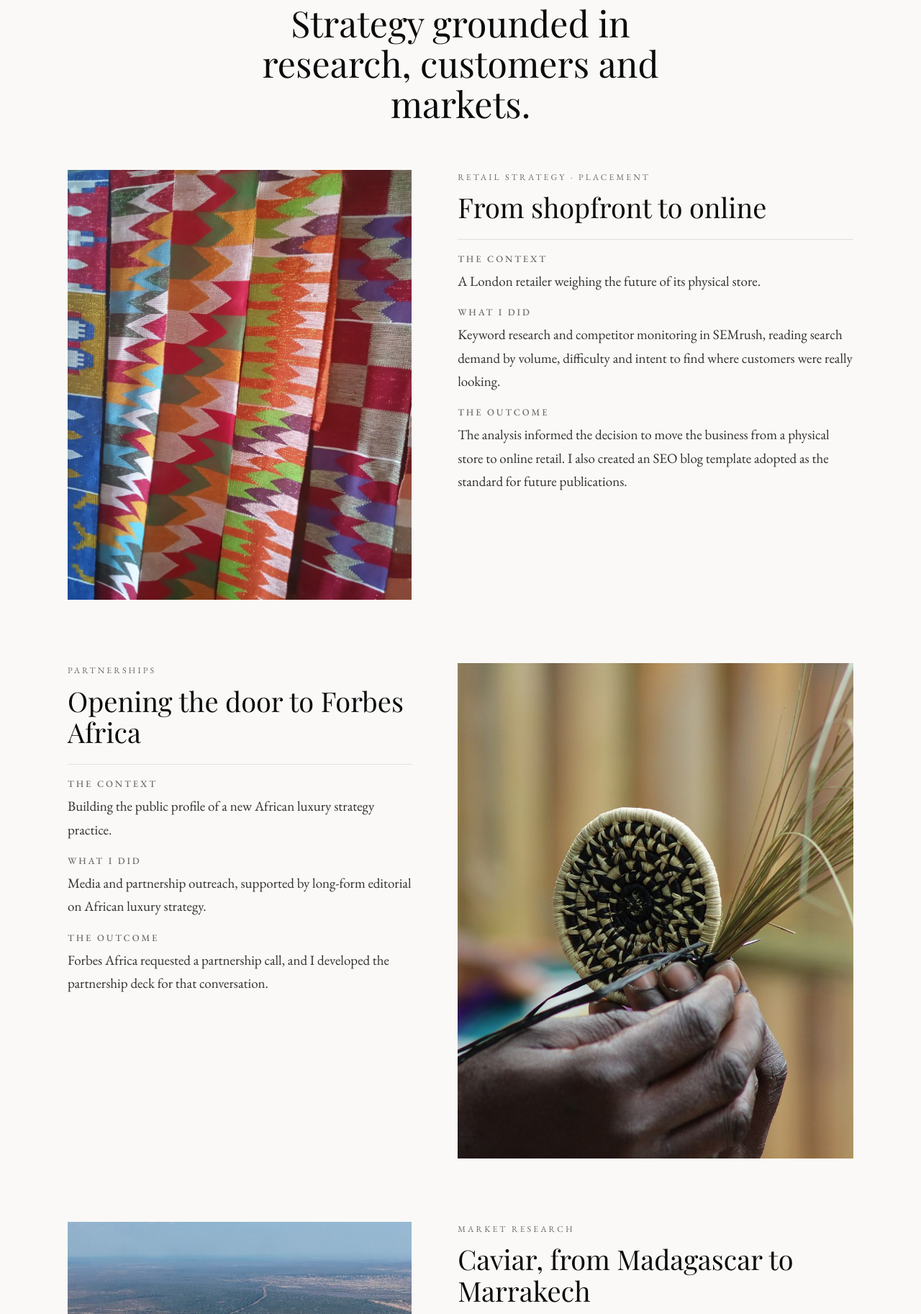
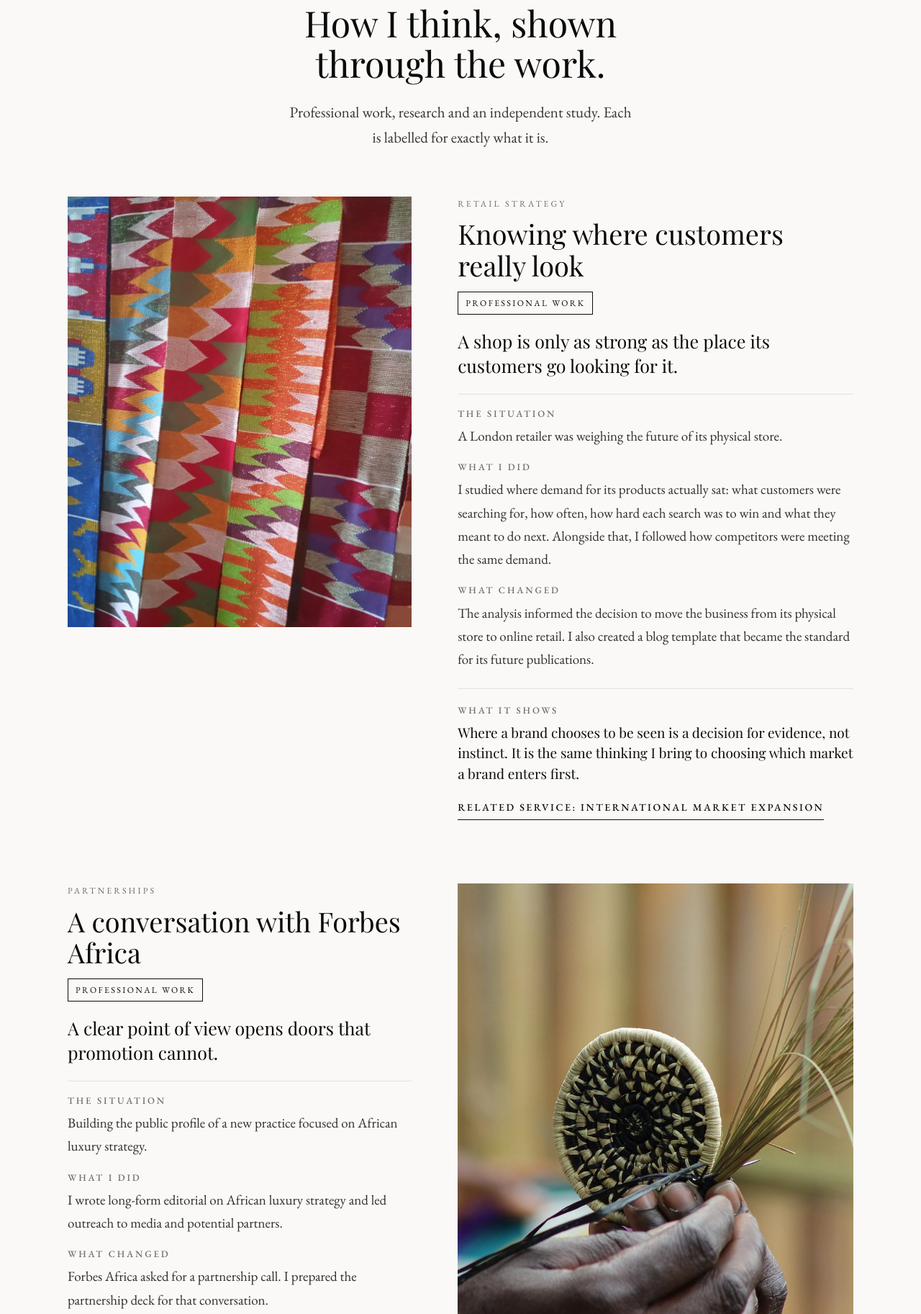
Before and after one commit to studio-vuma/zinlea, a website: page zinzilevuma/site/about.html in a window 1280 px wide. Shown: the part 1598-3423 px from the top of the page at 72% size. Drawn offline with nearby package versions, Linux system fonts and the light colour scheme.

Commit message:
Rework case studies: lead with the point of view, honest labels, what each shows, link to related service
Facts are unchanged; no results added.

Co-Authored-By: Claude Opus 5.5 <noreply@anthropic.com>
Claude-Session: https://claude.ai/code/session_015gCnZ4Qcr2szkeUrX614La

```diff
--- a/zinzilevuma/site/about.html
+++ b/zinzilevuma/site/about.html
@@ -57,61 +57,76 @@
   </div>
 </section>
 
-<section class="paper">
+<section class="paper" id="work">
   <div class="wrap">
     <div class="center">
       <div class="eyebrow reveal">Work &amp; Studies</div>
-      <h2 class="title reveal">Strategy grounded in research, customers and markets.</h2>
+      <h2 class="title reveal">How I think, shown through the work.</h2>
+      <p class="lede reveal" style="margin-top:22px">Professional work, research and an independent study. Each is labelled for exactly what it is.</p>
     </div>
     <div class="work">
-      <article class="case reveal">
+      <article class="case reveal" id="retail">
         <div class="c-img"><img src="img/kente-pattern.jpg" alt="" loading="lazy"></div>
         <div>
-          <div class="k">Retail Strategy · Placement</div>
-          <h3>From shopfront to online</h3>
+          <div class="k">Retail strategy</div>
+          <h3>Knowing where customers really look</h3>
+          <span class="flag">Professional work</span>
+          <p class="insight">A shop is only as strong as the place its customers go looking for it.</p>
           <dl>
-            <dt>The context</dt><dd>A London retailer weighing the future of its physical store.</dd>
-            <dt>What I did</dt><dd>Keyword research and competitor monitoring in SEMrush, reading search demand by volume, difficulty and intent to find where customers were really looking.</dd>
-            <dt>The outcome</dt><dd>The analysis informed the decision to move the business from a physical store to online retail. I also created an SEO blog template adopted as the standard for future publications.</dd>
+            <dt>The situation</dt><dd>A London retailer was weighing the future of its physical store.</dd>
+            <dt>What I did</dt><dd>I studied where demand for its products actually sat: what customers were searching for, how often, how hard each search was to win and what they meant to do next. Alongside that, I followed how competitors were meeting the same demand.</dd>
+            <dt>What changed</dt><dd>The analysis informed the decision to move the business from its physical store to online retail. I also created a blog template that became the standard for its future publications.</dd>
           </dl>
+          <p class="shows"><span>What it shows</span>Where a brand chooses to be seen is a decision for evidence, not instinct. It is the same thinking I bring to choosing which market a brand enters first.</p>
+          <a class="text-link" href="services.html#expansion">Related service: International Market Expansion</a>
         </div>
       </article>
-      <article class="case reveal">
+      <article class="case reveal" id="forbes-africa">
         <div class="c-img"><img src="img/basket.jpg" alt="" loading="lazy"></div>
         <div>
           <div class="k">Partnerships</div>
-          <h3>Opening the door to Forbes Africa</h3>
+          <h3>A conversation with Forbes Africa</h3>
+          <span class="flag">Professional work</span>
+          <p class="insight">A clear point of view opens doors that promotion cannot.</p>
           <dl>
-            <dt>The context</dt><dd>Building the public profile of a new African luxury strategy practice.</dd>
-            <dt>What I did</dt><dd>Media and partnership outreach, supported by long-form editorial on African luxury strategy.</dd>
-            <dt>The outcome</dt><dd>Forbes Africa requested a partnership call, and I developed the partnership deck for that conversation.</dd>
+            <dt>The situation</dt><dd>Building the public profile of a new practice focused on African luxury strategy.</dd>
+            <dt>What I did</dt><dd>I wrote long-form editorial on African luxury strategy and led outreach to media and potential partners.</dd>
+            <dt>What changed</dt><dd>Forbes Africa asked for a partnership call. I prepared the partnership deck for that conversation.</dd>
           </dl>
+          <p class="shows"><span>What it shows</span>When a brand knows exactly what it stands for and says it well, the right people come to it. That clarity is the heart of my positioning work.</p>
+          <a class="text-link" href="services.html#positioning">Related service: Brand Positioning &amp; Brand Culture</a>
         </div>
       </article>
-      <article class="case reveal">
+      <article class="case reveal" id="caviar">
         <div class="c-img"><img src="img/falls.jpg" alt="" loading="lazy"></div>
         <div>
-          <div class="k">Market Research</div>
-          <h3>Caviar, from Madagascar to Marrakech</h3>
+          <div class="k">Market research</div>
+          <h3>Madagascan caviar, at the tables of Marrakech</h3>
           <span class="flag">Research in progress</span>
+          <p class="insight">Can an African luxury product reach international luxury hospitality on its own terms?</p>
           <dl>
             <dt>The question</dt><dd>How could Madagascan caviar be distributed through luxury hotels in Marrakech?</dd>
-            <dt>The approach</dt><dd>A mixed-methods study built around structured interviews with hotel food and beverage managers.</dd>
-            <dt>Why it matters</dt><dd>It explores how an African luxury product can reach international luxury hospitality on its own terms.</dd>
+            <dt>The approach</dt><dd>A mixed-methods study built around structured interviews with hotel food and beverage managers, the people who decide what reaches the table.</dd>
+            <dt>Why it matters</dt><dd>Origin is often the most valuable thing an African product has, and the first thing lost on the way to market. This study asks how to carry it intact.</dd>
           </dl>
+          <p class="shows"><span>What it shows</span>I go to the people who make the buying decisions and listen before forming a view. Every engagement starts the same way.</p>
+          <a class="text-link" href="services.html#provenance">Related service: Provenance Strategy</a>
         </div>
       </article>
-      <article class="case reveal">
+      <article class="case reveal" id="lodges">
         <div class="c-img"><img src="img/lower-zambezi.jpg" alt="" loading="lazy"></div>
         <div>
-          <div class="k">Independent Brand Study</div>
+          <div class="k">Brand study</div>
           <h3>Four lodges, one brand</h3>
-          <span class="flag">Independent study · Not client work</span>
+          <span class="flag">Independent study, not client work</span>
+          <p class="insight">A collection becomes one choice when a single idea runs through every stay.</p>
           <dl>
             <dt>The subject</dt><dd>The Zambia Luxury Lodge Collection, which in 2026 brought four Zambian safari lodges under one owner-led brand.</dd>
             <dt>The question</dt><dd>How does a collection of distinct lodges become one choice in the minds of international travellers?</dd>
-            <dt>My perspective</dt><dd>Lead with a single idea that runs through every stay. Here, conservation could be that thread: not an add-on, but the reason the collection exists.</dd>
+            <dt>My perspective</dt><dd>Lead with one idea that every guest feels, wherever they stay. Here, conservation could be that thread: not an add-on, but the reason the collection exists.</dd>
           </dl>
+          <p class="shows"><span>What it shows</span>Becoming known for something specific is a choice, and it has to show in every detail, from the first enquiry to the drive back to the airstrip.</p>
+          <a class="text-link" href="services.html#positioning">Related service: Brand Positioning &amp; Brand Culture</a>
         </div>
       </article>
     </div>
--- a/zinzilevuma/site/styles.css
+++ b/zinzilevuma/site/styles.css
@@ -270,3 +270,10 @@ a.pain:focus-visible { outline: 2px solid var(--black); outline-offset: 4px; }
 .mood img:hover, .s-img img:hover, .c-img img:hover, .teaser:hover img, .teaser:focus-visible img,
 .service:hover .s-img img, .in-colour { filter: grayscale(0%) contrast(1) !important; }
 @media (prefers-reduced-motion: reduce) { .mood img, .s-img img, .c-img img, .teaser img { transition: none; } }
+
+/* Case studies: the point of view first, then the facts */
+.case { scroll-margin-top: 140px; }
+.case .insight { margin-top: 20px; font-family: var(--display); font-size: clamp(21px, 2.1vw, 25px); line-height: 1.35; }
+.case .shows { margin-top: 24px; padding: 20px 0 0; border-top: 1px solid var(--line); font-family: var(--display); font-size: 19px; line-height: 1.5; }
+.case .shows span { display: block; margin-bottom: 6px; font-family: var(--text); font-size: 13px; font-weight: 500; letter-spacing: .22em; text-transform: uppercase; color: var(--grey); }
+.case .text-link { display: inline-block; margin-top: 22px; }
```
Also changed, not shown: zinzilevuma/site/src/about.part.html (+37 -22 lines).
